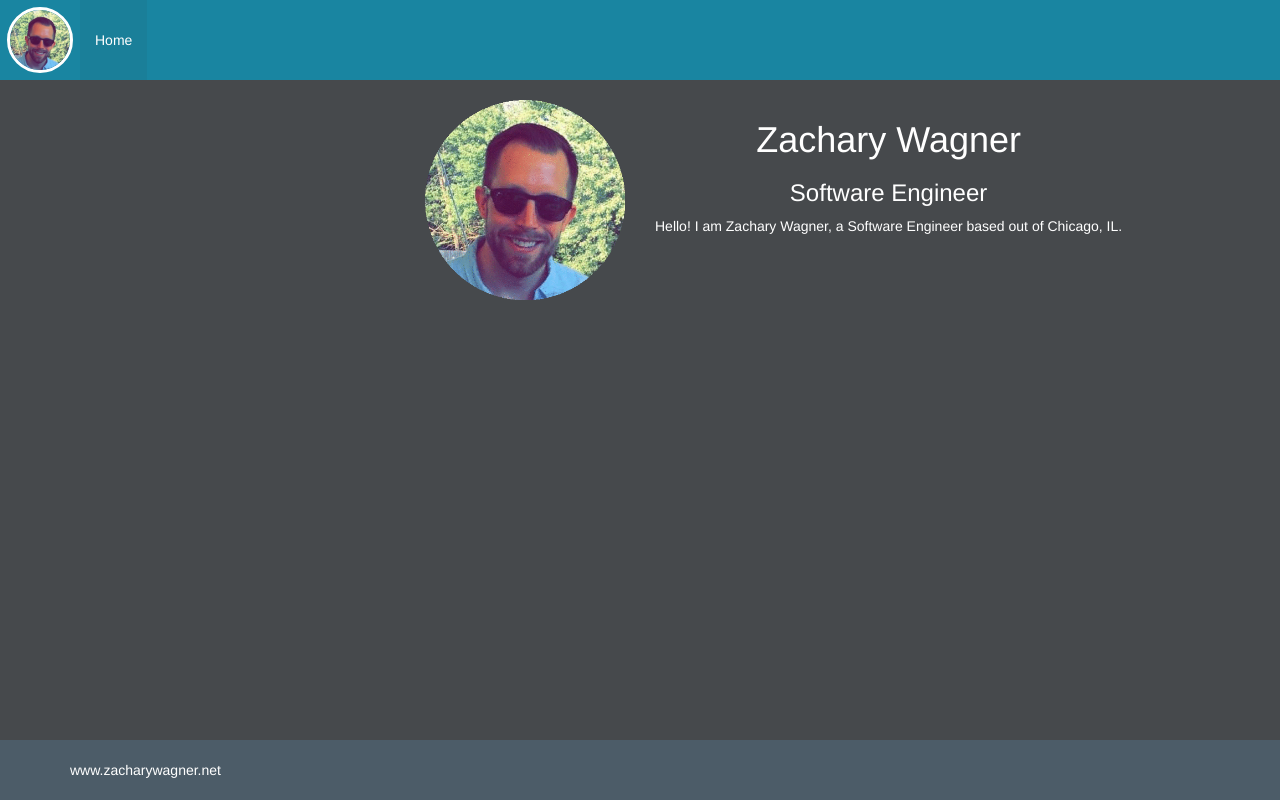
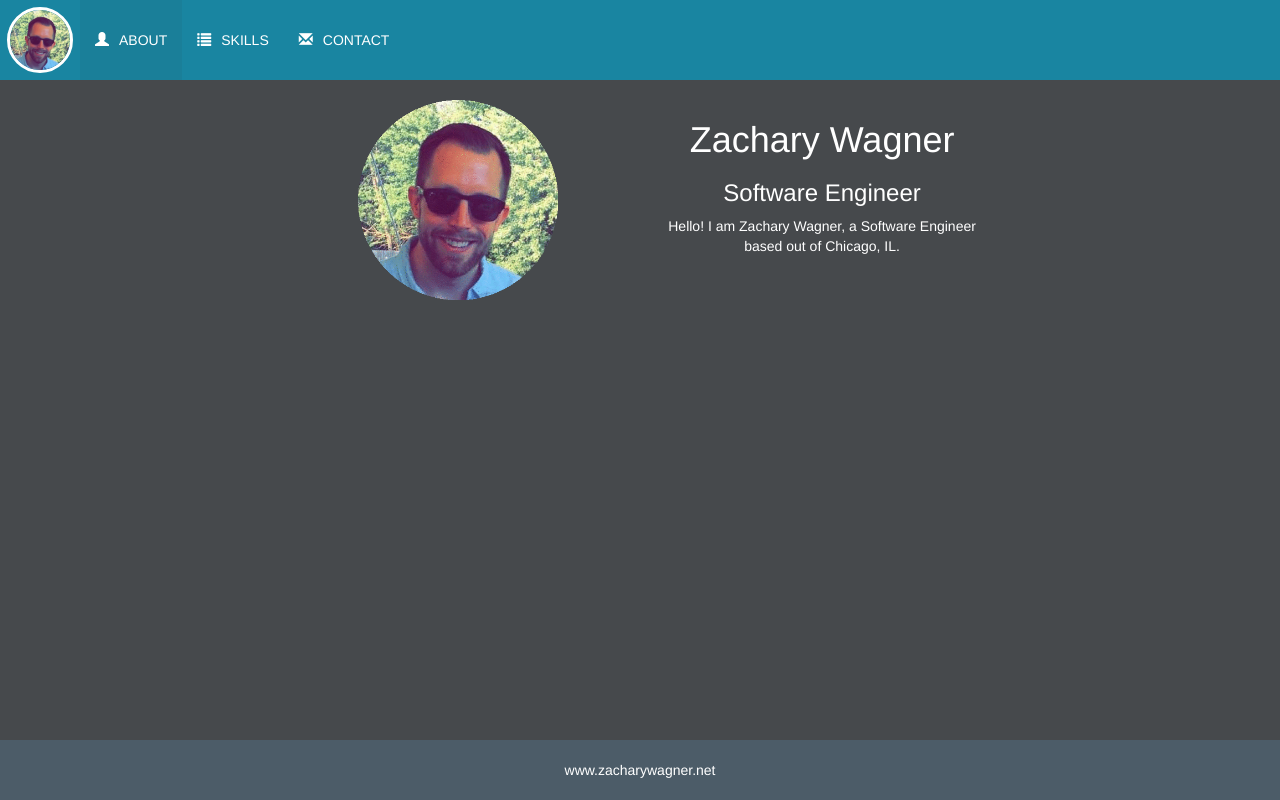
Before and after one commit to zwagner86/ng2-profile, an Angular app: page / in a window 1280 px wide. Built offline with nearby package versions, Linux system fonts and the light colour scheme.

Commit message:
basic styles cont

```diff
--- a/src/app/app.component.html
+++ b/src/app/app.component.html
@@ -1,5 +1,6 @@
 <profile-header></profile-header>
 <div class="container profile">
+  <div class="col-xs-12 col-md-10 col-md-offset-1">
     <div class="col-xs-12 col-sm-6">
       <div class="profile-pic-container">
         <img src="../assets/prof-pic.png" />
@@ -13,4 +14,5 @@
       </div>
     </div>
   </div>
+</div>
 <profile-footer></profile-footer>
--- a/src/app/app.component.less
+++ b/src/app/app.component.less
@@ -1,17 +1,24 @@
-@screen-sm:                  768px;
-@screen-sm-min:              @screen-sm;
+@screen-sm-min: 768px;
+@screen-md-min: 992px;
+@screen-lg-min: 1200px;
 
 .profile {
   position: relative;
   z-index: 500;
+  width: 100%;
+  margin-bottom: 60px;
+
+  @media (min-width: @screen-sm-min) {
+    width: 750px;
+  }
+
+  @media (min-width: @screen-md-min) {
+    width: 940px;
+  }
 
   .profile-pic-container {
     float: none;
     text-align: center;
-
-    @media (min-width: @screen-sm-min) {
-      float: right;
-    }
 
     img {
       width: 200px;
@@ -22,9 +29,6 @@
     float: none;
     text-align: center;
 
-    @media (min-width: @screen-sm-min) {
-      float: left;
-    }
   }
 
 }
--- a/src/app/footer/footer.component.html
+++ b/src/app/footer/footer.component.html
@@ -1,6 +1,6 @@
-<div class="footer">
+<div class="footer navbar-default navbar-fixed-bottom">
   <div class="container">
-    <p class="pull-left">
+    <p>
       www.zacharywagner.net
     </p>
   </div>
--- a/src/app/footer/footer.component.less
+++ b/src/app/footer/footer.component.less
@@ -6,5 +6,6 @@
 
   p {
     margin: 20px 0;
+    text-align: center;
   }
 }
--- a/src/app/header/header.component.html
+++ b/src/app/header/header.component.html
@@ -11,7 +11,9 @@
     </div>
     <div id="navbar-collapse" class="collapse navbar-collapse">
       <ul class="nav navbar-nav">
-        <li class="active"><a href="#">Home</a></li>
+        <li class="active"><a href="#"><i class="glyphicon glyphicon-user"></i>ABOUT</a></li>
+        <li><a href="#"><i class="glyphicon glyphicon-list"></i>SKILLS</a></li>
+        <li><a href="#"><i class="glyphicon glyphicon-envelope"></i>CONTACT</a></li>
       </ul>
     </div>
   </div>
--- a/src/app/header/header.component.less
+++ b/src/app/header/header.component.less
@@ -51,15 +51,25 @@
 
     .navbar-nav {
       margin-top: 0;
+      background-color: #1985A1;
 
       a {
         color: #ffffff;
         padding-top: 10px;
         padding-bottom: 10px;
 
+        &:hover, &:focus {
+          color: #ffffff;
+          background-color: #166e84;
+        }
+
         @media (min-width: @screen-sm-min) {
           padding-top: 30px;
           padding-bottom: 30px;
+        }
+
+        i {
+          padding-right: 10px;
         }
 
       }
```
Lines whose indentation alone changed are shown as unchanged.
